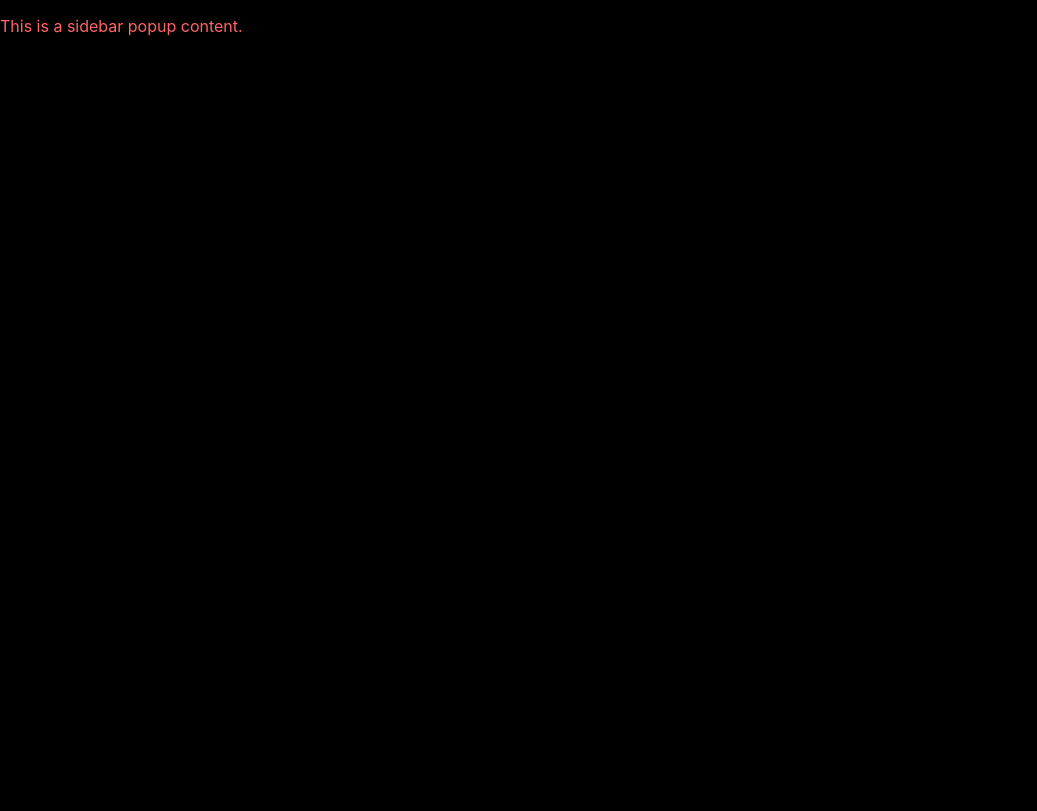
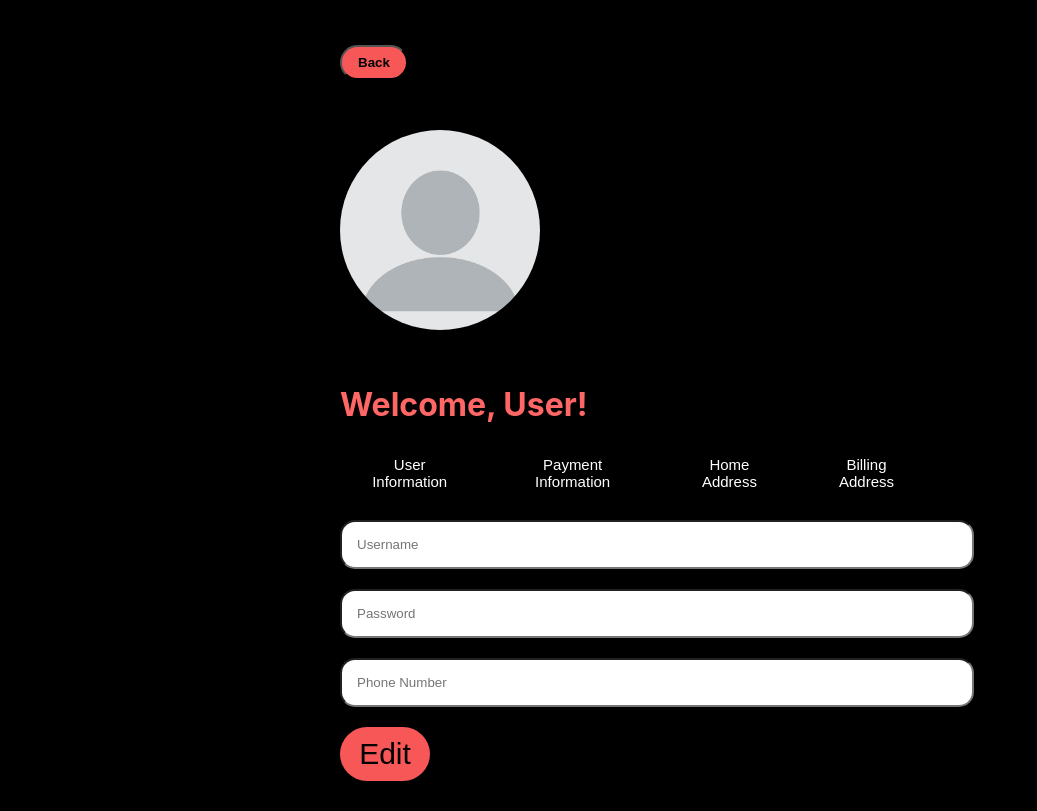
Before and after one commit to Piyush-Rajendra/Get-the-Show, a React (Create React App) app: page /Profile in a window 1280 px wide. Shown: the whole page, without its empty margins (0-1037 px from the left). Built offline with nearby package versions, Linux system fonts and the light colour scheme.

Commit message:
FInished profile

```diff
--- a/src/App.js
+++ b/src/App.js
@@ -4,7 +4,7 @@ import { BrowserRouter as Router, Routes, Route } from 'react-router-dom';
 import Login from './components/Login';
 import AdminPanel from './components/AdminPanel'
 import HomePage from './components/MainPage/HomePage';
-import ProfilePage from './components/MainPage/Profile';
+import ProfilePage from './components/MainPage/ProfilePage';
 
 function App() {
   const DUMMY_MOVIE = [
--- a/src/components/MainPage/HomePage.js
+++ b/src/components/MainPage/HomePage.js
@@ -54,9 +54,9 @@ useEffect(() => {
               <button>Register</button>
               <button>Logout</button>
               <div>
-                <button onClick={toggleSidebar}>Profile</button>
+                <button className="hambugerMainPage" onClick={toggleSidebar}>&#8801;</button>
                 <SidebarPopup isOpen={isOpen} onClose={toggleSidebar} />
-            </div>
+              </div>
             </div>
           </div>
           <div class = "homeNowPlaying">
--- a/src/components/MainPage/Profile.js
+++ /dev/null
@@ -1,12 +0,0 @@
-import React from 'react';
-import '../css/HomePage/SidebarPopup.css';
-
-const Profile = () => {
-  return (
-    <div>
-        <p>This is a sidebar popup content.</p>
-    </div>
-  );
-};
-
-export default Profile;
--- /dev/null
+++ b/src/components/MainPage/ProfilePage.js
@@ -0,0 +1,78 @@
+import React from 'react';
+import '../css/HomePage/ProfilePage.css';
+import blankProfile from './blankProfile.png';
+import {useState} from 'react';
+import {Link} from 'react-router-dom'
+
+const ProfilePage = () => {
+  const [activeTab, setActiveTab] = useState('user');
+
+  const handleTabClick = (tab) => {
+    setActiveTab(tab);
+  };
+
+  return (
+    <div className="profile-container">
+      <Link to='/HomePage'><button className='backButtonProfilePage'>Back</button></Link>
+      <div>
+        <img className="imgProfilePage" src={blankProfile} alt="profile pircutre"/>
+      </div>
+      <div>
+        <h1> Welcome, User!</h1>
+      </div>
+      <div className="tabsProfilePage">
+        <button className={activeTab === 'user' ? 'active' : ''} onClick={() => handleTabClick('user')}>
+          User Information
+        </button>
+        <button className={activeTab === 'payment' ? 'active' : ''} onClick={() => handleTabClick('payment')}>
+          Payment Information
+        </button>
+        <button className={activeTab === 'home' ? 'active' : ''} onClick={() => handleTabClick('home')}>
+          Home Address
+        </button>
+        <button className={activeTab === 'billing' ? 'active' : ''} onClick={() => handleTabClick('billing')}>
+          Billing Address
+        </button>
+      </div>
+      <div className="tab-content">
+        {activeTab === 'user' && (
+          <div >
+            <input className="inputProfilePage" type="text" placeholder="Username" />
+            <input className="inputProfilePage" type="password" placeholder="Password" />
+            <input className="inputProfilePage" type="tel" placeholder="Phone Number" />
+            <button className='editButtonProfilePage'>Edit</button>
+          </div>
+        )}
+        {activeTab === 'payment' && (
+          <div>
+            <input className="inputProfilePage" type="text" placeholder="Card Type" />
+            <input className="inputProfilePage" type="text" placeholder="Card Number" />
+            <input className="inputProfilePage" type="date" placeholder="Expiration Date" />
+            <button className='editButtonProfilePage'>Edit</button>
+          </div>
+        )}
+        {activeTab === 'home' && (
+          <div>
+            <input className="inputProfilePage" type="text" placeholder="Street" />
+            <input className="inputProfilePage" type="text" placeholder="City" />
+            <input className="inputProfilePage" type="text" placeholder="State" />
+            <input className="inputProfilePage" type="number" placeholder="Zip Code" />
+            <button className='editButtonProfilePage'>Edit</button>
+          </div>
+        )}
+        {activeTab === 'billing' && (
+          <div>
+            <input className="inputProfilePage" type="text" placeholder="Street" />
+            <input className="inputProfilePage" type="text" placeholder="City" />
+            <input className="inputProfilePage" type="text" placeholder="State" />
+            <input className="inputProfilePage" type="number" placeholder="Zip Code" />
+            <button className='editButtonProfilePage'>Edit</button>
+          </div>
+        )}
+
+      </div>
+    </div>
+  );
+};
+
+export default ProfilePage;
--- a/src/components/MainPage/SidebarPopup.js
+++ b/src/components/MainPage/SidebarPopup.js
@@ -1,6 +1,7 @@
 import React from 'react';
 import '../css/HomePage/SidebarPopup.css';
 import { Link } from 'react-router-dom';
+import BlankProfile from './blankProfile.png';
 
 const SidebarPopup = ({ isOpen, onClose }) => {
   return (
@@ -9,6 +10,7 @@ const SidebarPopup = ({ isOpen, onClose }) => {
         <button className="close-btn-SideProfile" onClick={onClose}>Close</button>
       </div>
       <div className="sidebar-popup-content">
+        <img className="imgProfileSideBar"src={BlankProfile} alt="Default Picture"/>
         <Link to='/Profile'><button className="close-btn-SideProfile">Profile</button></Link>
       </div>
     </div>
--- a/src/components/css/HomePage/HomePage.css
+++ b/src/components/css/HomePage/HomePage.css
@@ -100,3 +100,8 @@ body {
 .movie-card-container > :last-child {
   margin-right: 0;
 }
+
+.hambugerMainPage {
+  font-size: larger;
+  font-weight: 800;
+}
--- /dev/null
+++ b/src/components/css/HomePage/ProfilePage.css
@@ -0,0 +1,88 @@
+.profile-container {
+  max-width: 600px;
+  margin: auto;
+  padding: 30px;
+}
+
+.tabsProfilePage {
+  display: flex;
+  justify-content: space-between;
+}
+
+.tabsProfilePage button {
+  padding: 10px 15px;
+  margin-right: 10px;
+  border: none;
+  background-color: transparent;
+  cursor: pointer;
+}
+
+.tabs button.active {
+  font-weight: bold;
+}
+
+.tab-content {
+  margin-top: 20px;
+}
+
+.tab-content > div {
+  display: none;
+}
+
+.tab-content > div:first-child {
+  display: block;
+}
+
+.inputProfilePage {
+  width: 100%;
+  margin-bottom: 20px;
+  padding: 15px;
+  border-radius: 15px;
+}
+
+.tabsProfilePage button {
+  padding: 10px 15px;
+  border: none;
+  color: white;
+  cursor: pointer;
+  font-size: 15px;
+  &:hover {
+  background-color: #f85757;
+  }
+}
+
+.editButtonProfilePage {
+  padding: 10px 15px;
+  border: none;
+  color: rgb(0, 0, 0);
+  cursor: pointer;
+  font-size: 30px;
+  width:90px;
+  border-radius: 30px;
+  background-color: #f85757;
+  &:hover {
+  background-color: #b44242;
+  }
+}
+
+.imgProfilePage {
+  height: 200px;
+  width: 200px;
+  border-radius: 80%;
+  margin: auto;
+  margin-bottom: 30px;
+}
+
+.backButtonProfilePage {
+  color:rgb(2, 2, 2);
+  margin-top: 15px;
+  margin-bottom: 50px;
+  font-size: 25;
+  font-weight: 600;
+  background-color: #f85757;
+  border-radius: 20px;
+  cursor: pointer;
+  &:hover {
+    background-color: #b44242;
+  }
+}
--- a/src/components/css/HomePage/SidebarPopup.css
+++ b/src/components/css/HomePage/SidebarPopup.css
@@ -15,6 +15,7 @@
 
 .sidebar-popup-close {
     padding: 20px;
+    padding-bottom: 0px;
     width:60%;
 }
 
@@ -34,3 +35,11 @@
   width:100%;
   height:40px;
 }
+
+.imgProfileSideBar {
+  height: 200px;
+  width: 200px;
+  border-radius: 80%;
+  margin: auto;
+  margin-bottom: 30px;
+}
```
Also changed, not shown: src/components/css/HomePage/Profile.css (deleted).
